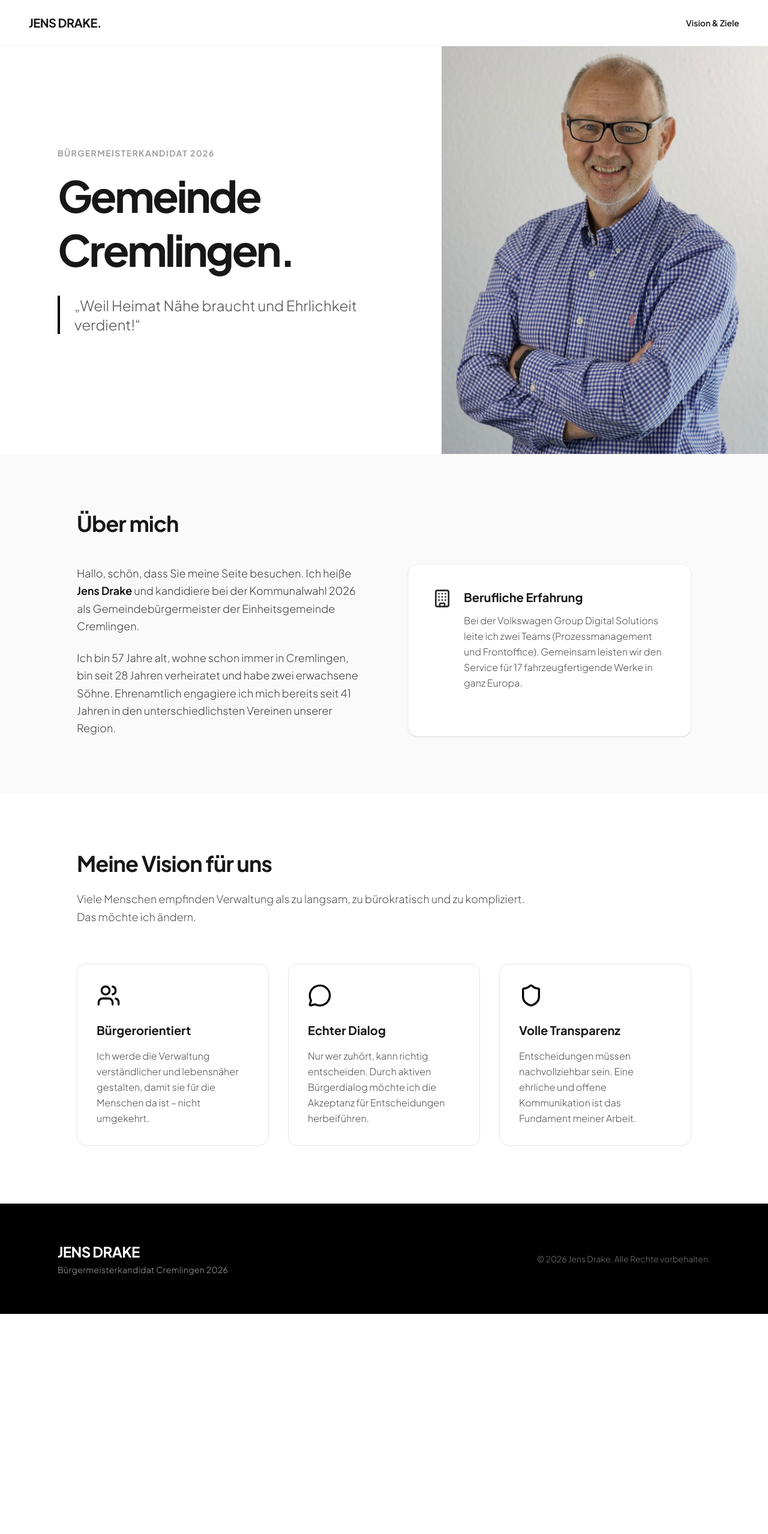
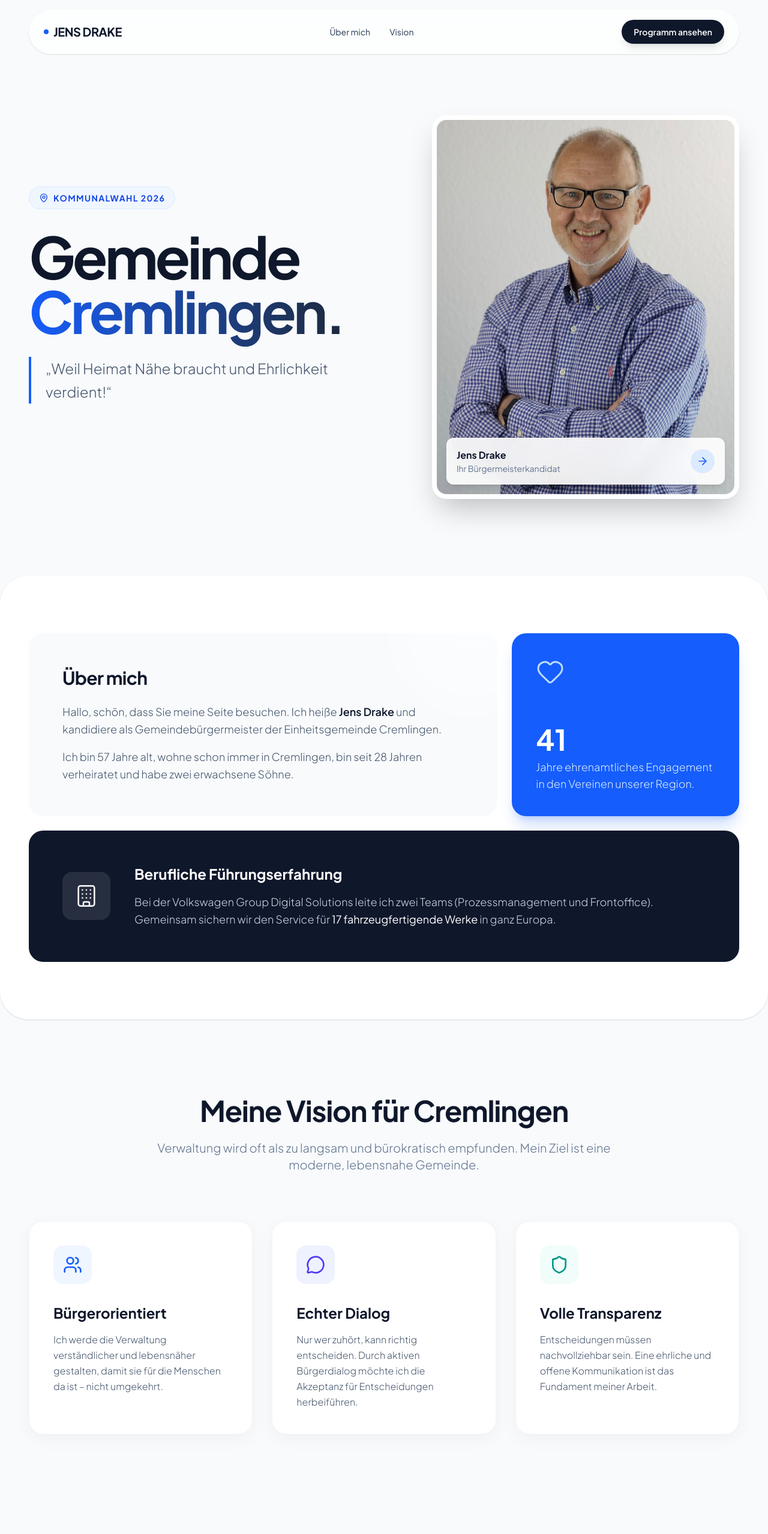
Before and after one commit to falkstange1912/Drake-Website, a React (Vite) app: page / in a window 1280 px wide. Shown: the top 2558 px of the page at 60% size. Before the commit the page ends 2191 px from the top, so only its background shows below. Built offline with nearby package versions, Linux system fonts and the light colour scheme.

Commit message:
Update App.tsx

```diff
--- a/App.tsx
+++ b/App.tsx
@@ -1,124 +1,227 @@
 import React from 'react';
-import { Building, Users, MessageCircle, Shield } from 'lucide-react';
+import { motion } from 'motion/react';
+import { Building, Users, MessageCircle, Shield, ArrowRight, Heart, MapPin } from 'lucide-react';
 import portrait from './portrait.jpg';
+
+// Animations-Vorlagen
+const fadeInUp = {
+  hidden: { opacity: 0, y: 40 },
+  visible: { opacity: 1, y: 0, transition: { duration: 0.8, ease: [0.16, 1, 0.3, 1] } }
+};
+
+const staggerContainer = {
+  hidden: { opacity: 0 },
+  visible: {
+    opacity: 1,
+    transition: { staggerChildren: 0.15 }
+  }
+};
 
 export default function App() {
   return (
-    <div className="min-h-screen bg-white text-neutral-900 font-sans selection:bg-black selection:text-white">
+    <div className="min-h-screen bg-[#F8FAFC] text-slate-900 font-sans selection:bg-blue-600 selection:text-white overflow-hidden">
 
-      {/* HEADER */}
-      <header className="p-6 md:px-12 flex justify-between items-center border-b border-neutral-100">
-        <div className="font-bold text-xl tracking-tight uppercase">Jens Drake.</div>
-        <a href="#ziele" className="text-sm font-semibold hover:underline">Vision & Ziele</a>
+      {/* FLOATING GLASS HEADER */}
+      <header className="fixed top-0 left-0 right-0 z-50 px-6 md:px-12 py-4">
+        <div className="max-w-7xl mx-auto bg-white/70 backdrop-blur-xl border border-white/50 shadow-sm rounded-full px-6 py-4 flex justify-between items-center transition-all">
+          <div className="font-extrabold text-xl tracking-tight flex items-center gap-2">
+            <span className="w-2 h-2 rounded-full bg-blue-600 animate-pulse"></span>
+            JENS DRAKE
+          </div>
+          <nav className="hidden md:flex gap-8 text-sm font-medium text-slate-600">
+            <a href="#about" className="hover:text-blue-600 transition-colors">Über mich</a>
+            <a href="#vision" className="hover:text-blue-600 transition-colors">Vision</a>
+          </nav>
+          <a href="#vision" className="bg-slate-900 text-white px-5 py-2.5 rounded-full text-sm font-semibold hover:bg-blue-600 transition-colors shadow-lg hover:shadow-blue-500/25">
+            Programm ansehen
+          </a>
+        </div>
       </header>
 
-      {/* HERO SECTION (Split Layout) */}
-      <section className="flex flex-col lg:flex-row min-h-[85vh]">
-        {/* Text-Bereich */}
-        <div className="flex-1 flex flex-col justify-center p-8 md:p-16 lg:p-24">
-          <h2 className="text-sm font-bold uppercase tracking-widest text-neutral-400 mb-4">
-            Bürgermeisterkandidat 2026
-          </h2>
-          <h1 className="text-5xl md:text-7xl font-extrabold tracking-tighter leading-tight mb-8">
-            Gemeinde <br /> Cremlingen.
-          </h1>
-          <p className="text-xl md:text-2xl font-light text-neutral-600 mb-8 max-w-2xl border-l-4 border-black pl-6">
-            „Weil Heimat Nähe braucht und Ehrlichkeit verdient!“
-          </p>
+      {/* MODERN HERO SECTION */}
+      <section className="relative pt-32 pb-20 lg:pt-48 lg:pb-32 px-6 md:px-12">
+        {/* Abstract Background Elements */}
+        <div className="absolute top-0 left-0 w-full h-full overflow-hidden -z-10 pointer-events-none">
+          <div className="absolute top-[-10%] right-[-5%] w-[50vw] h-[50vw] rounded-full bg-blue-100/50 blur-3xl"></div>
+          <div className="absolute bottom-[-10%] left-[-10%] w-[40vw] h-[40vw] rounded-full bg-slate-200/50 blur-3xl"></div>
         </div>
 
-        {/* Bild-Bereich */}
-        <div className="flex-1 bg-neutral-100 relative min-h-[50vh] lg:min-h-full">
-          <img
-            src={portrait}
-            alt="Jens Drake - Bürgermeisterkandidat Cremlingen"
-            className="absolute inset-0 w-full h-full object-cover object-center"
-          />
+        <div className="max-w-7xl mx-auto flex flex-col lg:flex-row items-center gap-16">
+
+          {/* Text Content */}
+          <motion.div
+            className="flex-1 flex flex-col justify-center"
+            initial="hidden"
+            animate="visible"
+            variants={staggerContainer}
+          >
+            <motion.div variants={fadeInUp} className="inline-flex items-center gap-2 px-4 py-2 rounded-full bg-blue-50 text-blue-700 text-sm font-bold tracking-widest uppercase mb-8 border border-blue-100 w-fit">
+              <MapPin size={16} /> Kommunalwahl 2026
+            </motion.div>
+
+            <motion.h1 variants={fadeInUp} className="text-6xl md:text-8xl font-black tracking-tighter leading-[0.95] mb-8 text-slate-900">
+              Gemeinde <br />
+              <span className="text-transparent bg-clip-text bg-gradient-to-r from-blue-600 to-slate-800">
+                Cremlingen.
+              </span>
+            </motion.h1>
+
+            <motion.p variants={fadeInUp} className="text-xl md:text-2xl font-light text-slate-600 mb-10 max-w-xl leading-relaxed border-l-4 border-blue-600 pl-6">
+              „Weil Heimat Nähe braucht und Ehrlichkeit verdient!“
+            </motion.p>
+          </motion.div>
+
+          {/* Image Content */}
+          <motion.div
+            className="flex-1 w-full max-w-lg relative"
+            initial={{ opacity: 0, scale: 0.9, rotate: -2 }}
+            animate={{ opacity: 1, scale: 1, rotate: 0 }}
+            transition={{ duration: 1, ease: [0.16, 1, 0.3, 1] }}
+          >
+            {/* Image Frame */}
+            <div className="relative rounded-3xl overflow-hidden shadow-2xl bg-white p-2 z-10 aspect-[4/5]">
+              <img
+                src={portrait}
+                alt="Jens Drake - Bürgermeisterkandidat"
+                className="w-full h-full object-cover rounded-2xl"
+              />
+              {/* Overlay Badge */}
+              <div className="absolute bottom-6 left-6 right-6 bg-white/90 backdrop-blur-md p-4 rounded-xl shadow-lg border border-white/50 flex items-center justify-between">
+                <div>
+                  <p className="font-bold text-slate-900">Jens Drake</p>
+                  <p className="text-sm text-slate-500">Ihr Bürgermeisterkandidat</p>
+                </div>
+                <div className="w-10 h-10 rounded-full bg-blue-100 text-blue-600 flex items-center justify-center">
+                  <ArrowRight size={20} />
+                </div>
+              </div>
+            </div>
+            {/* Decor Element */}
+            <div className="absolute -z-10 top-8 -right-8 w-full h-full rounded-3xl bg-slate-900"></div>
+          </motion.div>
         </div>
       </section>
 
-      {/* ABOUT SECTION */}
-      <section className="bg-neutral-50 py-24 px-8 md:px-16 lg:px-24">
-        <div className="max-w-5xl mx-auto">
-          <h3 className="text-3xl md:text-4xl font-bold mb-12 tracking-tight">Über mich</h3>
-          <div className="grid grid-cols-1 lg:grid-cols-2 gap-12 lg:gap-20">
+      {/* BENTO GRID ABOUT SECTION */}
+      <section id="about" className="py-24 px-6 md:px-12 bg-white relative rounded-[3rem] shadow-sm">
+        <div className="max-w-7xl mx-auto">
+          <motion.div
+            initial="hidden"
+            whileInView="visible"
+            viewport={{ once: true, margin: "-100px" }}
+            variants={staggerContainer}
+            className="grid grid-cols-1 md:grid-cols-3 gap-6"
+          >
+            {/* Intro Card */}
+            <motion.div variants={fadeInUp} className="md:col-span-2 bg-slate-50 rounded-3xl p-10 md:p-14 flex flex-col justify-center relative overflow-hidden group hover:shadow-xl transition-all duration-500">
+              <h3 className="text-3xl font-extrabold mb-6 tracking-tight z-10">Über mich</h3>
+              <p className="text-lg text-slate-600 font-light leading-relaxed mb-4 z-10">
+                Hallo, schön, dass Sie meine Seite besuchen. Ich heiße <strong className="font-semibold text-slate-900">Jens Drake</strong> und kandidiere als Gemeindebürgermeister der Einheitsgemeinde Cremlingen.
+              </p>
+              <p className="text-lg text-slate-600 font-light leading-relaxed z-10">
+                Ich bin 57 Jahre alt, wohne schon immer in Cremlingen, bin seit 28 Jahren verheiratet und habe zwei erwachsene Söhne.
+              </p>
+              <div className="absolute top-0 right-0 w-64 h-64 bg-white/50 rounded-full -translate-y-1/2 translate-x-1/3 blur-2xl group-hover:bg-blue-100/50 transition-colors duration-500"></div>
+            </motion.div>
 
-            {/* Persönliches */}
-            <div className="space-y-6 text-lg text-neutral-700 font-light leading-relaxed">
-              <p>
-                Hallo, schön, dass Sie meine Seite besuchen. Ich heiße <strong className="font-semibold text-black">Jens Drake</strong> und kandidiere bei der Kommunalwahl 2026 als Gemeindebürgermeister der Einheitsgemeinde Cremlingen.
-              </p>
-              <p>
-                Ich bin 57 Jahre alt, wohne schon immer in Cremlingen, bin seit 28 Jahren verheiratet und habe zwei erwachsene Söhne. Ehrenamtlich engagiere ich mich bereits seit 41 Jahren in den unterschiedlichsten Vereinen unserer Region.
-              </p>
-            </div>
+            {/* Ehrenamt Card */}
+            <motion.div variants={fadeInUp} className="bg-blue-600 text-white rounded-3xl p-10 flex flex-col justify-between hover:-translate-y-2 transition-transform duration-500 shadow-xl shadow-blue-600/20">
+              <Heart className="w-12 h-12 text-blue-200 mb-8" strokeWidth={1.5} />
+              <div>
+                <h4 className="text-5xl font-black mb-2">41</h4>
+                <p className="text-blue-100 font-light text-lg">Jahre ehrenamtliches Engagement in den Vereinen unserer Region.</p>
+              </div>
+            </motion.div>
 
-            {/* Berufliches */}
-            <div className="bg-white p-8 md:p-10 border border-neutral-100 rounded-2xl shadow-sm">
-              <div className="flex items-start gap-5">
-                <Building className="w-8 h-8 text-neutral-800 shrink-0" />
-                <div>
-                  <h4 className="text-xl font-bold mb-3">Berufliche Erfahrung</h4>
-                  <p className="text-neutral-600 font-light leading-relaxed">
-                    Bei der Volkswagen Group Digital Solutions leite ich zwei Teams (Prozessmanagement und Frontoffice). Gemeinsam leisten wir den Service für 17 fahrzeugfertigende Werke in ganz Europa.
-                  </p>
-                </div>
+            {/* Beruf Card */}
+            <motion.div variants={fadeInUp} className="md:col-span-3 bg-slate-900 text-white rounded-3xl p-10 md:p-14 flex flex-col md:flex-row items-center gap-10 hover:shadow-2xl transition-all duration-500">
+              <div className="w-20 h-20 rounded-2xl bg-white/10 flex items-center justify-center shrink-0">
+                <Building className="w-10 h-10 text-white" strokeWidth={1.5} />
               </div>
-            </div>
+              <div>
+                <h4 className="text-2xl font-bold mb-4">Berufliche Führungserfahrung</h4>
+                <p className="text-slate-300 font-light text-lg leading-relaxed max-w-4xl">
+                  Bei der Volkswagen Group Digital Solutions leite ich zwei Teams (Prozessmanagement und Frontoffice). Gemeinsam sichern wir den Service für <strong className="text-white">17 fahrzeugfertigende Werke</strong> in ganz Europa.
+                </p>
+              </div>
+            </motion.div>
 
-          </div>
+          </motion.div>
         </div>
       </section>
 
-      {/* VISION & GOALS SECTION */}
-      <section id="ziele" className="py-24 px-8 md:px-16 lg:px-24">
-        <div className="max-w-5xl mx-auto">
-          <h3 className="text-3xl md:text-4xl font-bold mb-6 tracking-tight">Meine Vision für uns</h3>
-          <p className="text-lg text-neutral-600 font-light mb-16 max-w-3xl leading-relaxed">
-            Viele Menschen empfinden Verwaltung als zu langsam, zu bürokratisch und zu kompliziert. Das möchte ich ändern.
-          </p>
+      {/* MODERN VISION SECTION */}
+      <section id="vision" className="py-32 px-6 md:px-12 relative">
+        <div className="max-w-7xl mx-auto">
 
-          <div className="grid grid-cols-1 md:grid-cols-3 gap-8">
+          <motion.div
+            initial="hidden"
+            whileInView="visible"
+            viewport={{ once: true, margin: "-100px" }}
+            variants={staggerContainer}
+            className="text-center mb-20"
+          >
+            <motion.h3 variants={fadeInUp} className="text-4xl md:text-5xl font-black mb-6 tracking-tight">
+              Meine Vision für Cremlingen
+            </motion.h3>
+            <motion.p variants={fadeInUp} className="text-xl text-slate-500 font-light max-w-3xl mx-auto">
+              Verwaltung wird oft als zu langsam und bürokratisch empfunden. Mein Ziel ist eine moderne, lebensnahe Gemeinde.
+            </motion.p>
+          </motion.div>
+
+          <motion.div
+            initial="hidden"
+            whileInView="visible"
+            viewport={{ once: true, margin: "-50px" }}
+            variants={staggerContainer}
+            className="grid grid-cols-1 md:grid-cols-3 gap-8"
+          >
             {/* Goal 1 */}
-            <div className="p-8 border border-neutral-200 rounded-2xl hover:border-black hover:shadow-lg transition-all duration-300">
-              <Users className="w-10 h-10 mb-6 text-black" />
-              <h4 className="text-xl font-bold mb-4">Bürgerorientiert</h4>
-              <p className="text-neutral-600 font-light leading-relaxed">
+            <motion.div variants={fadeInUp} className="bg-white rounded-3xl p-10 shadow-[0_8px_30px_rgb(0,0,0,0.04)] hover:shadow-[0_8px_40px_rgb(0,0,0,0.08)] transition-all duration-500 border border-slate-100 group">
+              <div className="w-16 h-16 rounded-2xl bg-blue-50 flex items-center justify-center mb-8 group-hover:scale-110 group-hover:bg-blue-600 transition-all duration-500">
+                <Users className="w-8 h-8 text-blue-600 group-hover:text-white transition-colors" />
+              </div>
+              <h4 className="text-2xl font-bold mb-4 text-slate-900">Bürgerorientiert</h4>
+              <p className="text-slate-600 font-light leading-relaxed">
                 Ich werde die Verwaltung verständlicher und lebensnäher gestalten, damit sie für die Menschen da ist – nicht umgekehrt.
               </p>
-            </div>
+            </motion.div>
 
             {/* Goal 2 */}
-            <div className="p-8 border border-neutral-200 rounded-2xl hover:border-black hover:shadow-lg transition-all duration-300">
-              <MessageCircle className="w-10 h-10 mb-6 text-black" />
-              <h4 className="text-xl font-bold mb-4">Echter Dialog</h4>
-              <p className="text-neutral-600 font-light leading-relaxed">
+            <motion.div variants={fadeInUp} className="bg-white rounded-3xl p-10 shadow-[0_8px_30px_rgb(0,0,0,0.04)] hover:shadow-[0_8px_40px_rgb(0,0,0,0.08)] transition-all duration-500 border border-slate-100 group">
+              <div className="w-16 h-16 rounded-2xl bg-indigo-50 flex items-center justify-center mb-8 group-hover:scale-110 group-hover:bg-indigo-600 transition-all duration-500">
+                <MessageCircle className="w-8 h-8 text-indigo-600 group-hover:text-white transition-colors" />
+              </div>
+              <h4 className="text-2xl font-bold mb-4 text-slate-900">Echter Dialog</h4>
+              <p className="text-slate-600 font-light leading-relaxed">
                 Nur wer zuhört, kann richtig entscheiden. Durch aktiven Bürgerdialog möchte ich die Akzeptanz für Entscheidungen herbeiführen.
               </p>
-            </div>
+            </motion.div>
 
             {/* Goal 3 */}
-            <div className="p-8 border border-neutral-200 rounded-2xl hover:border-black hover:shadow-lg transition-all duration-300">
-              <Shield className="w-10 h-10 mb-6 text-black" />
-              <h4 className="text-xl font-bold mb-4">Volle Transparenz</h4>
-              <p className="text-neutral-600 font-light leading-relaxed">
+            <motion.div variants={fadeInUp} className="bg-white rounded-3xl p-10 shadow-[0_8px_30px_rgb(0,0,0,0.04)] hover:shadow-[0_8px_40px_rgb(0,0,0,0.08)] transition-all duration-500 border border-slate-100 group">
+              <div className="w-16 h-16 rounded-2xl bg-teal-50 flex items-center justify-center mb-8 group-hover:scale-110 group-hover:bg-teal-600 transition-all duration-500">
+                <Shield className="w-8 h-8 text-teal-600 group-hover:text-white transition-colors" />
+              </div>
+              <h4 className="text-2xl font-bold mb-4 text-slate-900">Volle Transparenz</h4>
+              <p className="text-slate-600 font-light leading-relaxed">
                 Entscheidungen müssen nachvollziehbar sein. Eine ehrliche und offene Kommunikation ist das Fundament meiner Arbeit.
               </p>
-            </div>
-          </div>
+            </motion.div>
+          </motion.div>
         </div>
       </section>
 
-      {/* MINIMAL FOOTER */}
-      <footer className="bg-black text-white py-16 px-8 md:px-16 lg:px-24 flex flex-col md:flex-row justify-between items-start md:items-center gap-8">
-        <div>
-          <p className="font-bold text-2xl mb-1 uppercase tracking-tight">Jens Drake</p>
-          <p className="text-neutral-400 font-light text-sm tracking-wide">
-            Bürgermeisterkandidat Cremlingen 2026
-          </p>
-        </div>
-        <div className="text-sm font-light text-neutral-500">
-          <p>© 2026 Jens Drake. Alle Rechte vorbehalten.</p>
+      {/* FOOTER */}
+      <footer className="bg-slate-950 text-white py-12 px-6 md:px-12 rounded-t-[3rem] mt-10">
+        <div className="max-w-7xl mx-auto flex flex-col md:flex-row justify-between items-center gap-6">
+          <div className="text-center md:text-left">
+            <p className="font-extrabold text-2xl tracking-tight mb-1">JENS DRAKE.</p>
+            <p className="text-slate-400 font-light text-sm">Bürgermeisterkandidat Cremlingen 2026</p>
+          </div>
+          <div className="text-sm font-light text-slate-500 flex gap-6">
+            <span>© 2026 Jens Drake. Alle Rechte vorbehalten.</span>
+          </div>
         </div>
       </footer>
 
```
